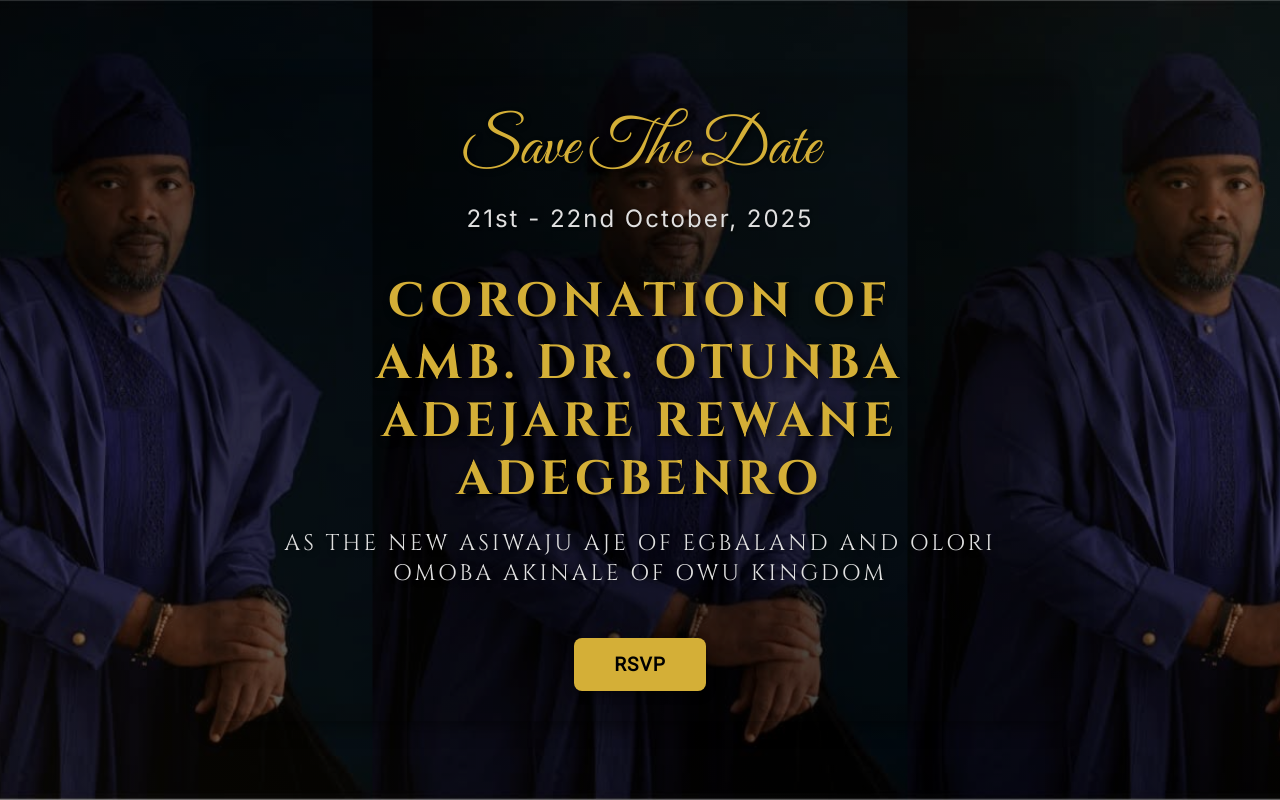
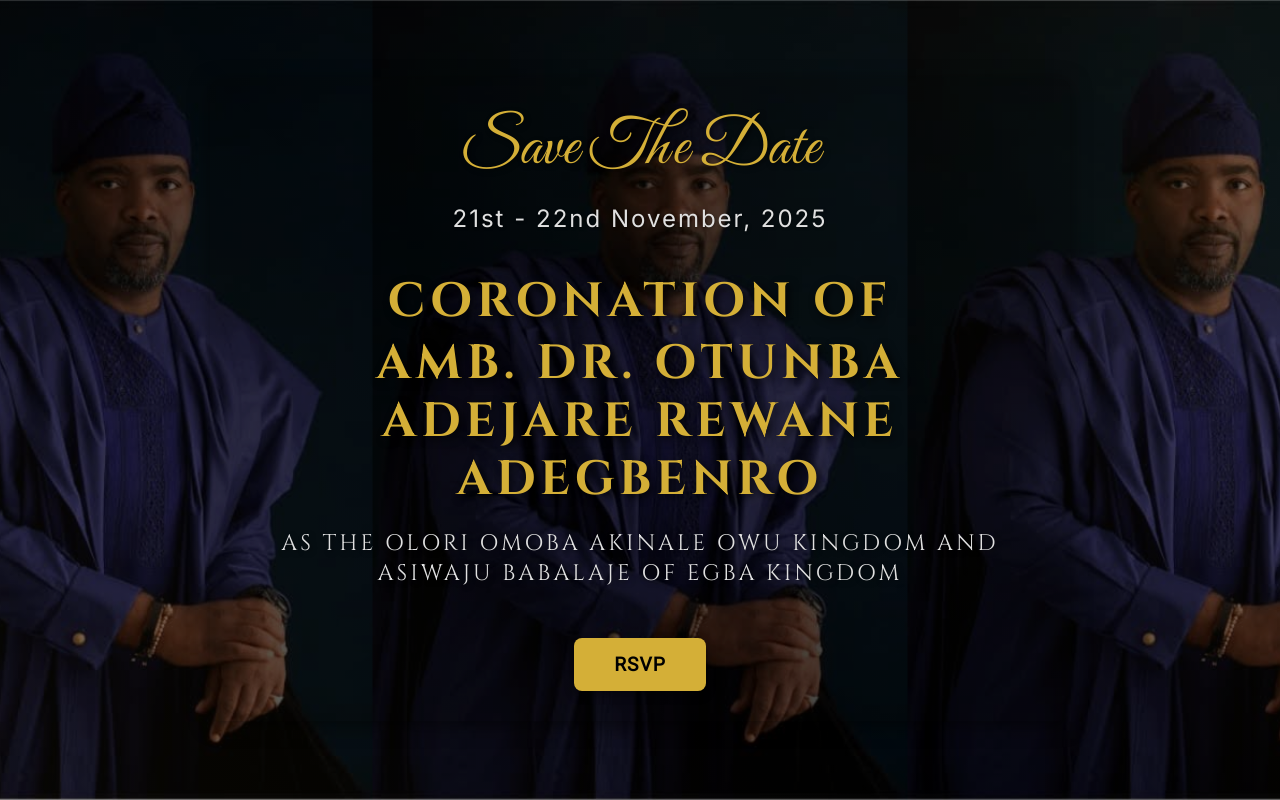
Before and after one commit to OgunmisiM/coronation-page-2, a plain HTML site: page index.html in a window 1280 px wide. Drawn offline with Linux system fonts and the light colour scheme.

Commit message:
changed the title

```diff
--- a/index.html
+++ b/index.html
@@ -16,11 +16,11 @@
     <div class="background-image-container"></div>
     <div class="content-overlay">
       <h2 class="script-text">Save The Date</h2>
-      <p class="date">21st - 22nd October, 2025</p>
+      <p class="date">21st - 22nd November, 2025</p>
       <h1 class="main-title">CORONATION OF</h1>
       <h1 class="main-title name">AMB. DR. OTUNBA ADEJARE REWANE ADEGBENRO</h1>
       <p class="subtitle">
-        AS THE NEW ASIWAJU AJE OF EGBALAND AND OLORI OMOBA AKINALE OF OWU
+        AS THE OLORI OMOBA AKINALE OWU KINGDOM AND ASIWAJU BABALAJE OF EGBA
         KINGDOM
       </p>
       <a
```
